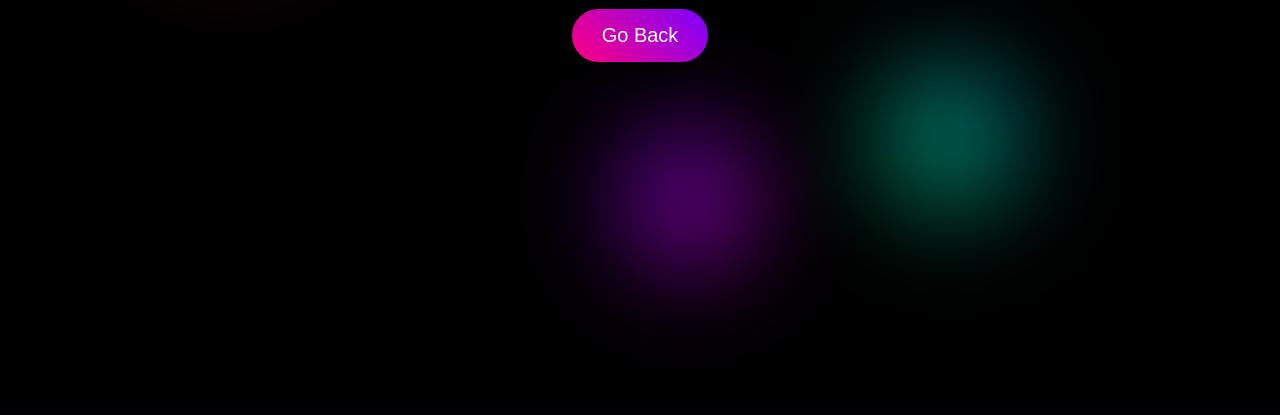
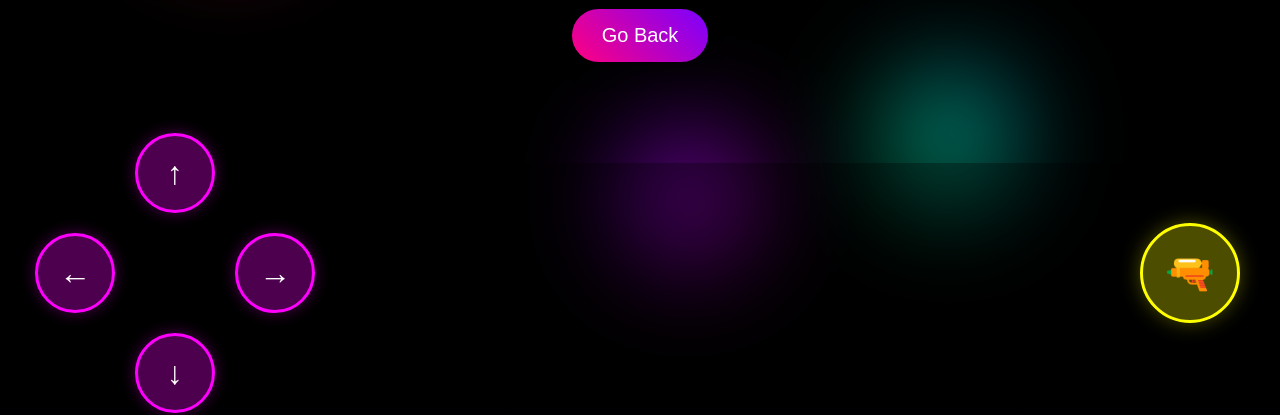
Before and after one commit to hyperzv/space-shooter-game, a plain HTML site: page welcome.html in a window 1280 px wide. Shown: the part 417-832 px from the top of the page. Drawn offline with Linux system fonts and the light colour scheme.

Commit message:
Update welcome.html

```diff
--- a/welcome.html
+++ b/welcome.html
@@ -235,38 +235,61 @@
         .mobile-controls {
             display: none;
             position: fixed;
-            bottom: 20px;
+            bottom: 0;
             left: 0;
             right: 0;
-            padding: 10px;
+            padding: 20px;
             text-align: center;
             z-index: 1000;
+            background: rgba(0, 0, 0, 0.3);
+            display: flex;
+            justify-content: space-between;
+            align-items: center;
+            height: 180px;
+        }
+
+        .movement-controls {
+            display: grid;
+            grid-template-columns: repeat(3, 1fr);
+            gap: 10px;
+            padding: 10px;
         }
 
         .control-button {
-            width: 60px;
-            height: 60px;
+            width: 80px;
+            height: 80px;
             margin: 5px;
             border-radius: 50%;
             background: rgba(255, 0, 255, 0.3);
-            border: 2px solid #ff00ff;
+            border: 3px solid #ff00ff;
             color: white;
-            font-size: 24px;
+            font-size: 32px;
             touch-action: none;
             user-select: none;
             -webkit-user-select: none;
+            display: flex;
+            align-items: center;
+            justify-content: center;
+            box-shadow: 0 0 15px rgba(255, 0, 255, 0.3);
         }
 
         .shoot-button {
-            width: 80px;
-            height: 80px;
+            width: 100px;
+            height: 100px;
             background: rgba(255, 255, 0, 0.3);
-            border: 2px solid #ffff00;
+            border: 3px solid #ffff00;
+            font-size: 40px;
+            box-shadow: 0 0 20px rgba(255, 255, 0, 0.3);
+            margin-right: 20px;
         }
 
         @media (max-width: 768px) {
             .mobile-controls {
-                display: block;
+                display: flex;
+            }
+
+            .game-section {
+                padding-bottom: 200px;
             }
 
             .welcome-text {
@@ -1087,10 +1110,17 @@
         const mobileControls = document.createElement('div');
         mobileControls.className = 'mobile-controls';
         mobileControls.innerHTML = `
-            <button class="control-button" id="leftBtn">←</button>
-            <button class="control-button" id="rightBtn">→</button>
-            <button class="control-button" id="upBtn">↑</button>
-            <button class="control-button" id="downBtn">↓</button>
+            <div class="movement-controls">
+                <div></div>
+                <button class="control-button" id="upBtn">↑</button>
+                <div></div>
+                <button class="control-button" id="leftBtn">←</button>
+                <div></div>
+                <button class="control-button" id="rightBtn">→</button>
+                <div></div>
+                <button class="control-button" id="downBtn">↓</button>
+                <div></div>
+            </div>
             <button class="control-button shoot-button" id="shootBtn">🔫</button>
         `;
         gameSection.appendChild(mobileControls);
```
